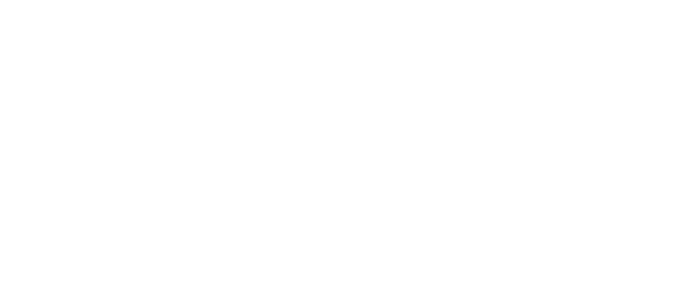
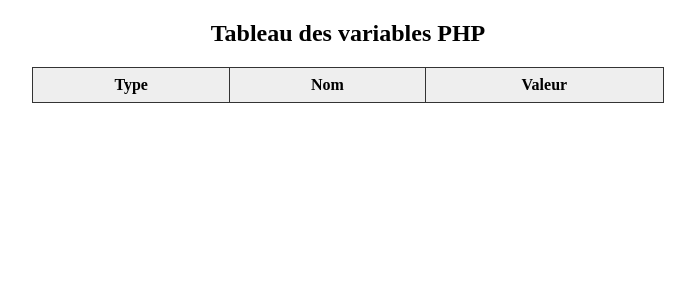
Before and after one commit to UberGit3001/runtrack2, a PHP site: page / in a window 1280 px wide. Before the commit the part shown is empty. Shown: the top 300 px of the page, without its empty margins (292-987 px from the left). Run offline with PHP 8.4, Linux system fonts and the light colour scheme; lists and menus that the app fills with data are empty.

Commit message:
creation des variable edt du thead avec ses td  du tableau

```diff
--- a/Jour01/job03/index.php
+++ b/Jour01/job03/index.php
@@ -1,5 +1,58 @@
 <?php
 
+// -------------------------------
+// 1. Définition des variables
+// -------------------------------
 
+$maBoolean = true;           // variable booléenne
+$monEntier = 42;             // variable entière
+$maChaine = "LaPlateforme";  // variable chaîne de caractères
+$monFloat = 3.14;            // variable flottante
 
+// tableau associatif pour organiser les variables
+$variables = [
+    ["type" => gettype($maBoolean), "nom" => "maBoolean", "valeur" => $maBoolean],
+    ["type" => gettype($monEntier), "nom" => "monEntier", "valeur" => $monEntier],
+    ["type" => gettype($maChaine), "nom" => "maChaine", "valeur" => $maChaine],
+    ["type" => gettype($monFloat), "nom" => "monFloat", "valeur" => $monFloat]
+];
 ?>
+
+<!DOCTYPE html>
+<html lang="fr">
+<head>
+    <meta charset="UTF-8">
+    <title>Job03 - Variables PHP</title>
+    <style>
+        table {
+            border-collapse: collapse;
+            width: 50%;
+            margin: 20px auto;
+        }
+        th, td {
+            border: 1px solid #333;
+            padding: 8px 12px;
+            text-align: center;
+        }
+        th {
+            background-color: #eee;
+        }
+    </style>
+</head>
+<body>
+
+<h2 style="text-align:center;">Tableau des variables PHP</h2>
+
+<table>
+    <thead>
+        <tr>
+            <th>Type</th>
+            <th>Nom</th>
+            <th>Valeur</th>
+        </tr>
+    </thead>
+
+</table>
+
+</body>
+</html>
```
